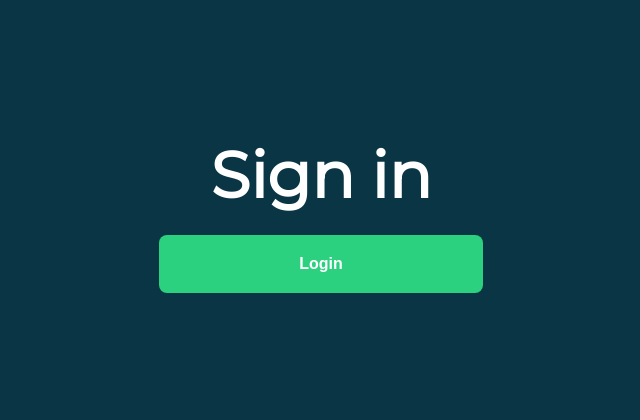
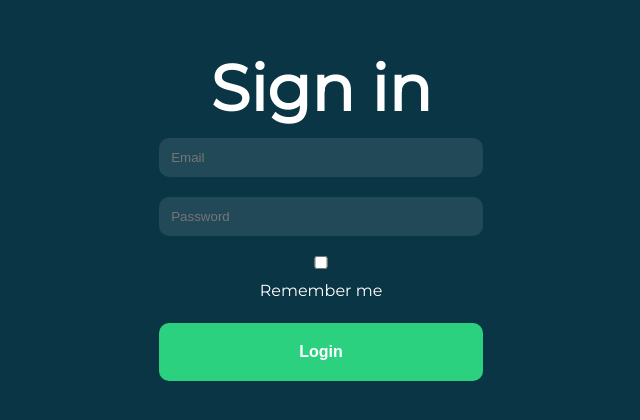
Before and after one commit to verona-hub/movie-list, a React (Create React App) app: page / in a window 1280 px wide. Shown: the part 176-596 px from the top of the page, without its empty margins (319-959 px from the left). Built offline with nearby package versions, Linux system fonts and the light colour scheme.

Commit message:
- changed css for the LogIn component - added form and inputs for LogIn component

```diff
--- a/src/App.css
+++ b/src/App.css
@@ -39,16 +39,32 @@ h1 {
     text-align: center;
 }
 
-.SignIn button {
+.SignIn form {
+    display: flex;
+    flex-direction: column;
+}
+
+.SignIn input {
+    background-color: var(--input);
+    border: none;
+    border-radius: 10px;
+    color: var(--text);
+    margin: 10px 0;
+    padding: 12px;
+}
+
+.SignIn input::placeholder {
+    opacity: 1;
+}
+
+.SignIn .button-login {
     background-color: var(--primary);
     border: none;
-    border-radius: 8px;
-    color: var(--text);
+    border-radius: 10px;
     cursor: pointer;
     font-size: 16px;
     font-weight: 600;
     margin: 20px 0;
     padding: 20px 140px;
     width: auto;
-
 }
--- a/src/components/Pages/SignIn.js
+++ b/src/components/Pages/SignIn.js
@@ -5,7 +5,33 @@ const SignIn = () => {
     return (
         <div className='SignIn'>
             <h1> Sign in </h1>
-            <button> Login </button>
+            <form>
+
+                <input
+                    placeholder='Email'
+                    type='email'
+                />
+
+                <input
+                    placeholder='Password'
+                    type='password'
+                />
+
+                <input
+                    type="checkbox"
+                    id="vehicle3"
+                    name="vehicle3"
+                    value="Boat"
+                />
+                <label htmlFor="vehicle3"> Remember me </label>
+
+                <input
+                    className='button-login'
+                    type="button"
+                    value="Login"
+                />
+
+            </form>
         </div>
     );
 };
```
